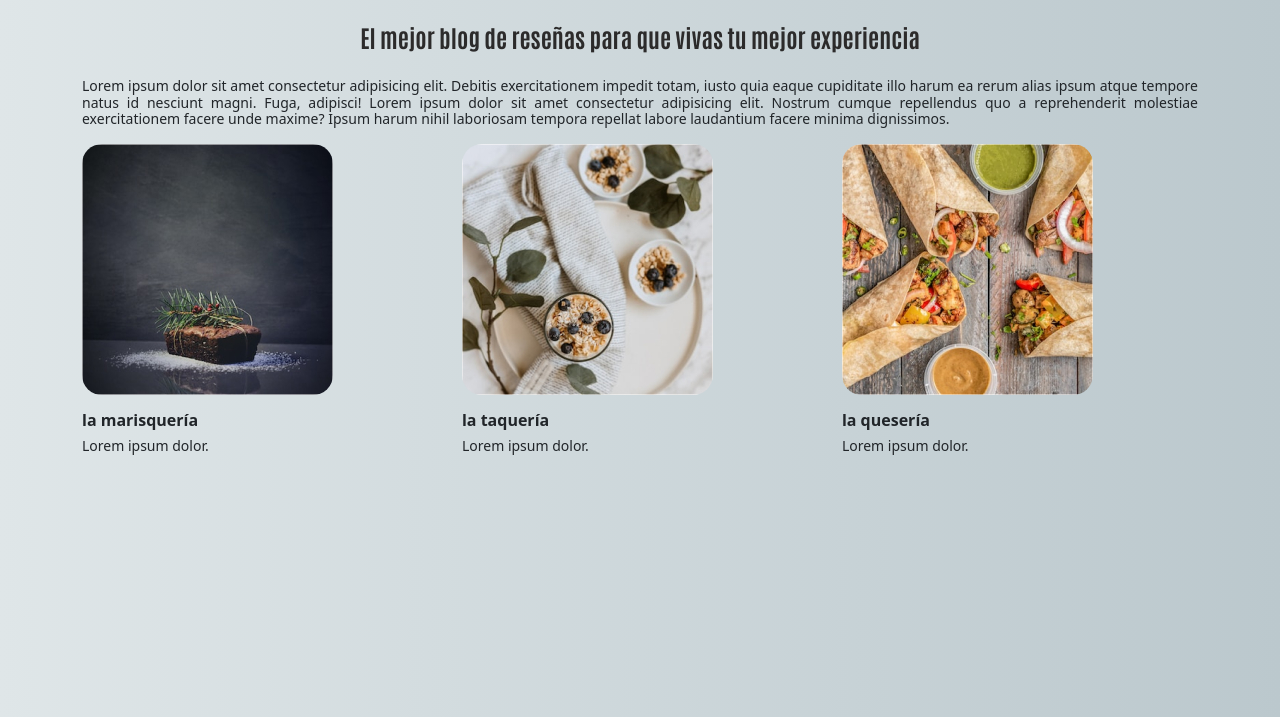
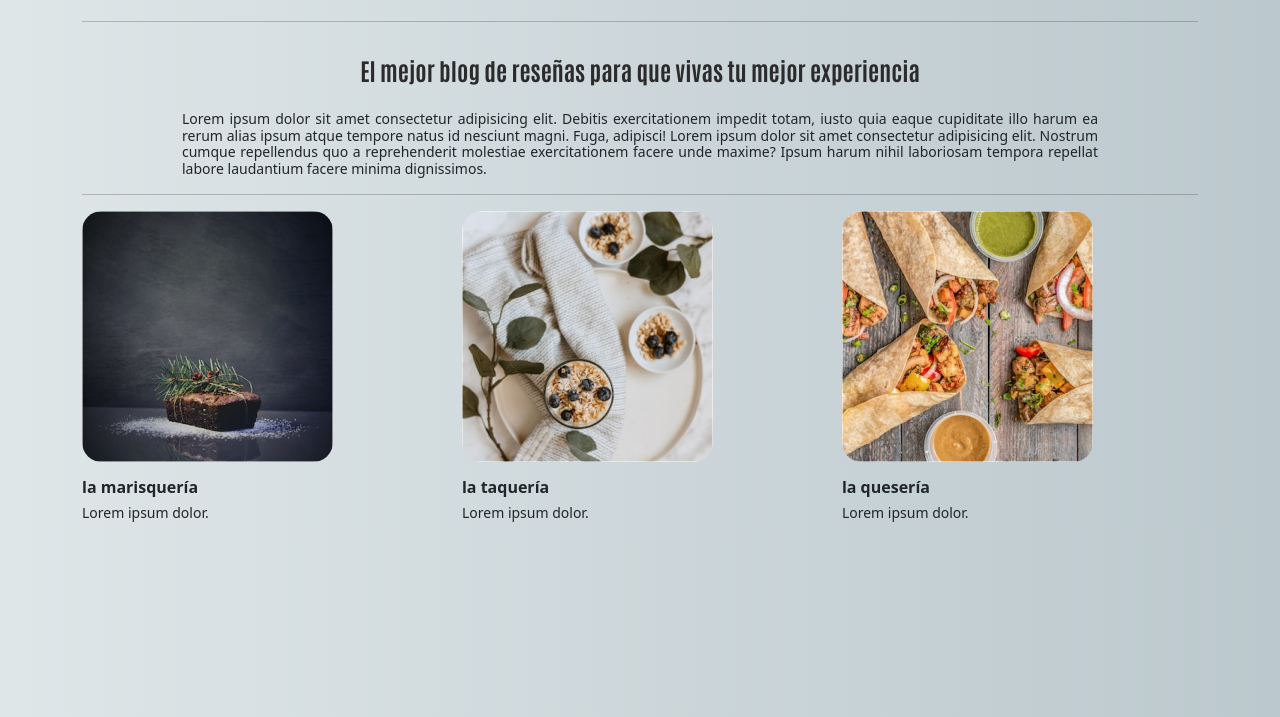
Before and after one commit to macafeijoo/proyecto-morfiblog, a plain HTML site: page index.html in a window 1280 px wide. Shown: the part 83-800 px from the top of the page. Drawn offline with nearby package versions, Linux system fonts and the light colour scheme.

Commit message:
arreglos con lineas

```diff
--- a/css/main.css
+++ b/css/main.css
@@ -60,7 +60,10 @@ h5 {
     text-align: justify;
     font-size: 14px;
 }
-
+.slogan {
+    padding-left: 100px;
+    padding-right: 100px;
+}
 /* carrousel */
 .slide img {
     height: 600px;
--- a/index.html
+++ b/index.html
@@ -37,9 +37,12 @@
   </header>
 
  <!-- slogan -->
-
+ <hr>
  <h3 class="navegador">El mejor blog de reseñas para que vivas tu mejor experiencia</h3>
+ <div class="slogan">
  <h5><p>Lorem ipsum dolor sit amet consectetur adipisicing elit. Debitis exercitationem impedit totam, iusto quia eaque cupiditate illo harum ea rerum alias ipsum atque tempore natus id nesciunt magni. Fuga, adipisci! Lorem ipsum dolor sit amet consectetur adipisicing elit. Nostrum cumque repellendus quo a reprehenderit molestiae exercitationem facere unde maxime? Ipsum harum nihil laboriosam tempora repellat labore laudantium facere minima dignissimos.</p></h5>
+</div>
+<hr>
 
 <!-- imagenes-->
 <div class="container-index">
```
